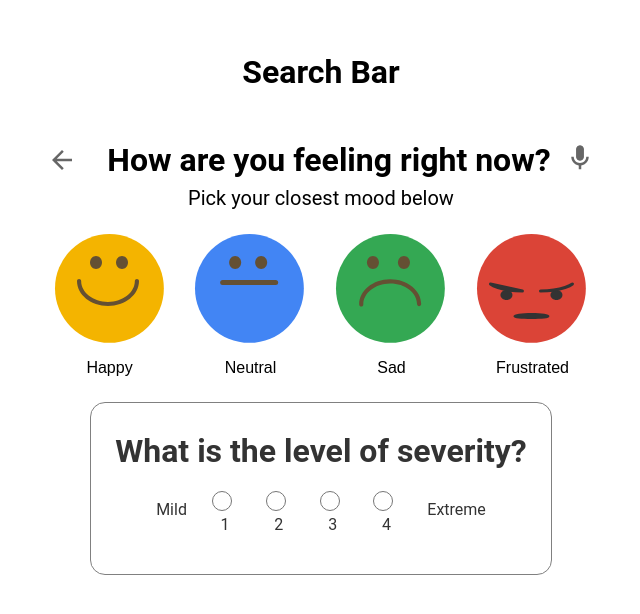
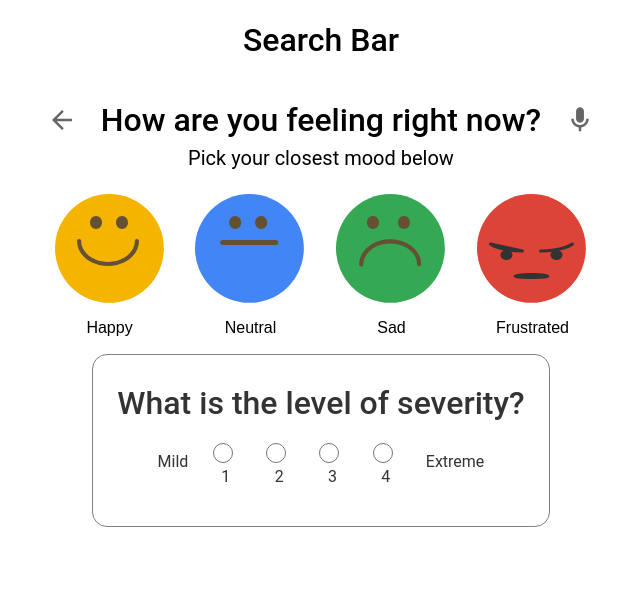
Before and after one commit to JuanVMaya/google-moods, a React (Create React App) app: page / in a window 1280 px wide. Shown: the top 614 px of the page, without its empty margins (319-959 px from the left). Built offline with nearby package versions, Linux system fonts and the light colour scheme.

Commit message:
Fix spacing between text-to-speech and question title

```diff
--- a/src/components/FeelingRange/FeelingRange.scss
+++ b/src/components/FeelingRange/FeelingRange.scss
@@ -16,6 +16,7 @@ input {
 }
 
 .feeling-range {
+  margin-top: 1rem;
   padding: 1rem;
   max-width: 40rem;
   border: 1px solid variables.$Google-Dark-Grey;
--- a/src/components/Feelings/Feelings.js
+++ b/src/components/Feelings/Feelings.js
@@ -16,8 +16,8 @@ const Feelings = () => {
           alt="back button"
         />
         <h1 className="question__text">How are you feeling right now?</h1>
-        <div>
-          <img src={Microphone} alt="text-to-speech" />
+        <div className="question__alternate-input">
+          <img src={Microphone} alt="text-to-speech"    />
         </div>
       </div>
       <h3 >Pick your closest mood below</h3>
--- a/src/components/Feelings/Feelings.scss
+++ b/src/components/Feelings/Feelings.scss
@@ -5,11 +5,7 @@
   flex-direction: column;
   align-items: center;
   padding: 1rem;
-  max-width: 40rem;
-
-  @include mixins.tablet {
-    padding: 1.5rem;
-  }
+  max-width: 45rem;
 }
 .question {
   padding-top: 1rem;
@@ -19,6 +15,11 @@
   width: 100%;
   &__back-button {
     margin-right: 1rem;
+  }
+  &__alternate-input {
+    margin-left: 1rem;
+    display: flex;
+    align-items: center;
   }
 }
 .answer {
--- a/src/pages/HomePage/HomePage.scss
+++ b/src/pages/HomePage/HomePage.scss
@@ -4,8 +4,8 @@
   display: flex;
   flex-direction: column;
   align-items: center;
-  margin: 0;
+  margin: 1rem;
   @include mixins.tablet {
-    margin: 3rem;
+    margin: 1rem 3rem;
   }
 }
--- a/src/styles/partials/_global.scss
+++ b/src/styles/partials/_global.scss
@@ -17,7 +17,7 @@ body {
 h1 {
   font-size: 1.75rem;
   line-height: 2.5rem;
-  font-weight: 700;
+  font-weight: 500;
   @include mixins.tablet {
     font-size: 2rem;
     line-height: 3rem;
```
